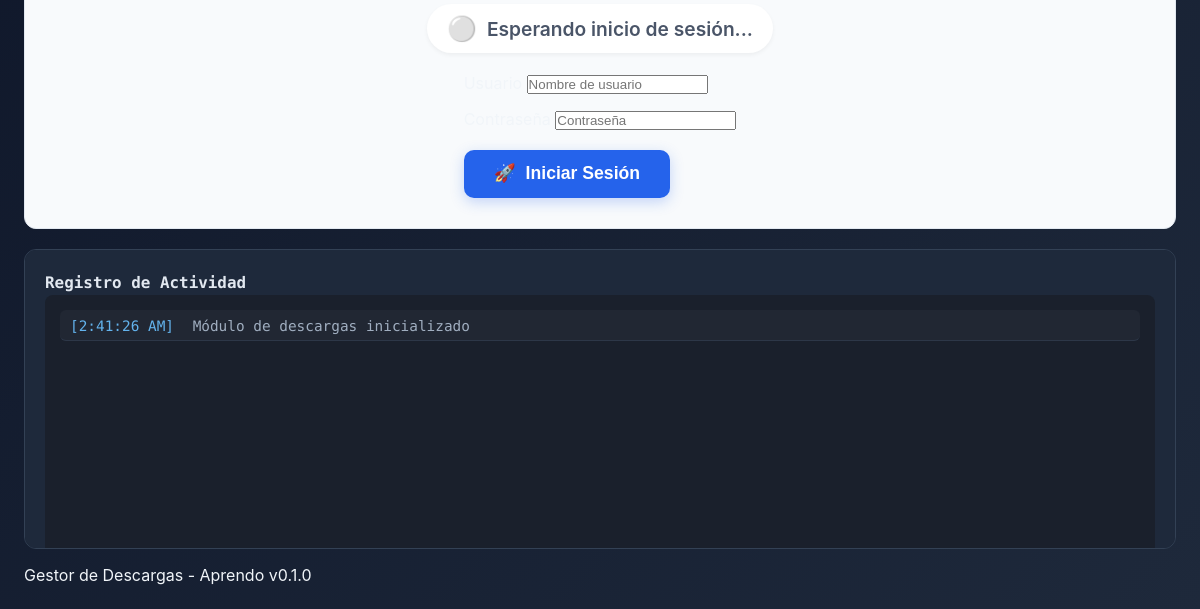
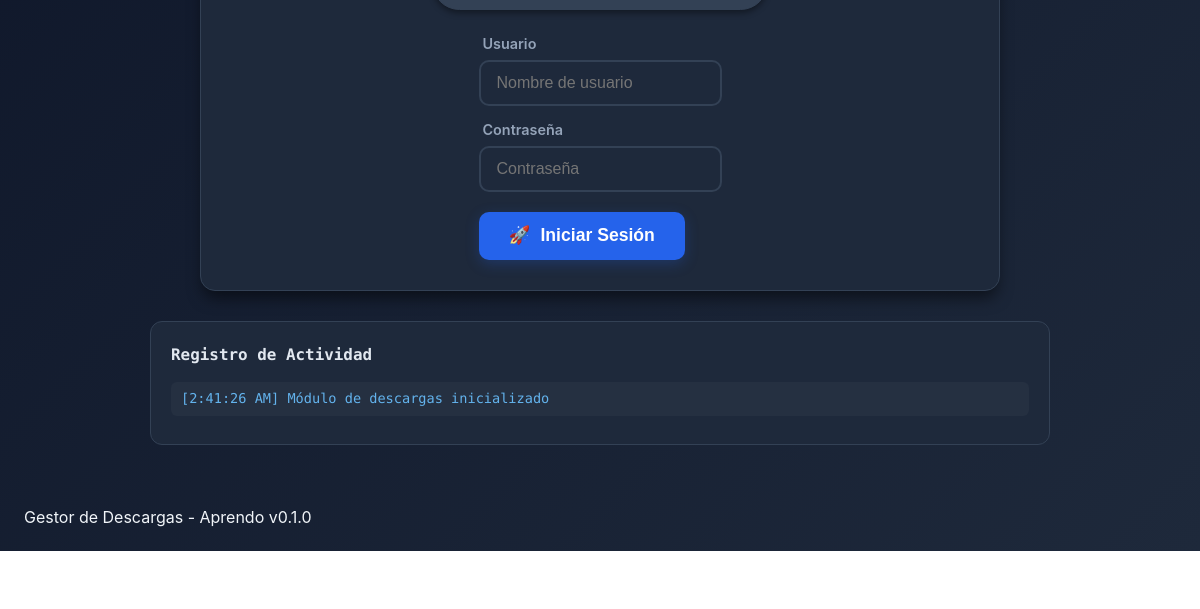
Before and after one commit to Ozauri0/Aprendo, an Electron app: page descargas.html in a window 1200 px wide. Shown: the part 249-858 px from the top of the page. After the commit the page ends 800 px from the top, so only its background shows below. Drawn offline with Linux system fonts and the light colour scheme.

Commit message:
update UI styling with CSS variables, adjust main layout, and replace native alerts with status updates.

```diff
--- a/descargas.css
+++ b/descargas.css
@@ -5,24 +5,30 @@
     flex-direction: column;
     align-items: center;
     padding: 30px;
-    background-color: #f8fafc;
-    border-radius: 12px;
-    margin-bottom: 20px;
-    border: 1px solid #e2e8f0;
+    background: var(--bg-card);
+    border-radius: 15px;
+    margin-bottom: 30px;
+    box-shadow: var(--shadow-lg);
+    border: 1px solid var(--border-color);
+    width: 100%;
+    max-width: 800px;
+    margin-left: auto;
+    margin-right: auto;
 }
 
 .status-display {
     display: flex;
     align-items: center;
     gap: 10px;
-    font-size: 1.2rem;
+    font-size: 1.1rem;
     font-weight: 600;
-    color: #4a5568;
-    margin-bottom: 20px;
-    padding: 10px 20px;
-    background: white;
+    color: var(--text-primary);
+    margin-bottom: 25px;
+    padding: 12px 25px;
+    background: var(--bg-card-light);
     border-radius: 50px;
-    box-shadow: 0 2px 4px rgba(0,0,0,0.05);
+    box-shadow: var(--shadow-md);
+    border: 1px solid var(--border-color);
 }
 
 .status-icon {
@@ -37,43 +43,70 @@
     gap: 10px;
 }
 
-.log-container {
-    margin-top: 20px;
+/* Input Styles */
+.input-group {
+    width: 100%;
 }
 
-.activity-log {
-    background-color: #1a202c;
-    color: #a0aec0;
-    padding: 15px;
-    border-radius: 8px;
-    height: 300px;
-    overflow-y: auto;
-    font-family: 'Consolas', 'Monaco', monospace;
-    font-size: 0.9rem;
-    line-height: 1.5;
+.input-wrapper {
+    display: flex;
+    flex-direction: column;
+    gap: 8px;
 }
 
-.log-entry {
-    margin-bottom: 5px;
-    border-bottom: 1px solid #2d3748;
-    padding-bottom: 2px;
+.input-label {
+    font-size: 0.9rem;
+    font-weight: 600;
+    color: var(--text-secondary);
+    margin-left: 4px;
 }
 
-.log-time {
-    color: #63b3ed;
-    margin-right: 10px;
+.input-field {
+    padding: 12px 16px;
+    border: 2px solid var(--border-color);
+    border-radius: 10px;
+    font-size: 1rem;
+    transition: all 0.2s ease;
+    outline: none;
+    background-color: var(--bg-secondary);
+    color: var(--text-primary);
 }
 
-.log-info { color: #a0aec0; }
-.log-success { color: #48bb78; }
-.log-warning { color: #ed8936; }
-.log-error { color: #f56565; }
+.input-field:focus {
+    border-color: var(--primary-color);
+    box-shadow: 0 0 0 3px rgba(37, 99, 235, 0.2);
+    flex-shrink: 0;
+}
+
+.log-info {
+    color: #63b3ed;
+}
+
+.log-success {
+    color: #68d391;
+}
+
+.log-warning {
+    color: #fbd38d;
+}
+
+.log-error {
+    color: #fc8181;
+}
 
 /* Animations */
 @keyframes pulse {
-    0% { opacity: 1; }
-    50% { opacity: 0.5; }
-    100% { opacity: 1; }
+    0% {
+        opacity: 1;
+    }
+
+    50% {
+        opacity: 0.5;
+    }
+
+    100% {
+        opacity: 1;
+    }
 }
 
 .status-processing .status-icon {
--- a/descargas.html
+++ b/descargas.html
@@ -21,14 +21,6 @@
         </header>
 
         <main>
-            <div class="section-card">
-                <div class="section-header">
-                    <h2>🔐 Acceso al Sistema</h2>
-                    <p class="section-description">
-                        Inicia sesión para acceder a las herramientas de descarga.
-                    </p>
-                </div>
-
             <div class="control-panel">
                 <div class="status-display" id="statusDisplay">
                     <span class="status-icon">⚪</span>
@@ -41,8 +33,7 @@
                         style="display: flex; flex-direction: column; gap: 15px; margin-bottom: 20px; max-width: 300px; margin-left: auto; margin-right: auto;">
                         <div class="input-wrapper">
                             <label class="input-label" for="loginUsername">Usuario</label>
-                                <input type="text" id="loginUsername" placeholder="Nombre de usuario"
-                                    class="input-field">
+                            <input type="text" id="loginUsername" placeholder="Nombre de usuario" class="input-field">
                         </div>
                         <div class="input-wrapper">
                             <label class="input-label" for="loginPassword">Contraseña</label>
@@ -81,11 +72,11 @@
                 </div>
             </div>
 
-                <div class="log-container">
+            <div class="log-container"
+                style="display: flex; flex-direction: column; gap: 15px; margin-bottom: 20px; max-width: 900px; margin-left: auto; margin-right: auto;">
                 <h3>Registro de Actividad</h3>
                 <div id="activityLog" class="activity-log">
                     <!-- Logs will appear here -->
-                    </div>
                 </div>
             </div>
         </main>
--- a/descargas.js
+++ b/descargas.js
@@ -82,7 +82,7 @@ async function startLoginProcess() {
     const password = passwordInput.value;
 
     if (!username || !password) {
-        alert('Por favor ingrese usuario y contraseña');
+        updateStatus('⚠️ Por favor ingrese usuario y contraseña', 'warning');
         return;
     }
 
@@ -125,7 +125,7 @@ async function startDownloadLoop() {
     const downloadBtn = document.getElementById('downloadBtn');
 
     if (!startId || !endId || startId > endId) {
-        alert('Por favor ingrese un rango de IDs válido.');
+        updateStatus('⚠️ Por favor ingrese un rango de IDs válido.', 'warning');
         return;
     }
 
@@ -226,8 +226,11 @@ async function startDownloadLoop() {
                     log(`   URL: ${currentUrl}`, 'warning');
                     log(`   Título: ${currentTitle}`, 'warning');
 
-                    if (await page.$('#inputName')) {
+                    if (await page.$('#inputName') || currentTitle.includes('Log in') || currentTitle.includes('Entrar')) {
                         log('   ❌ Detectado formulario de login. Sesión perdida.', 'error');
+                        // Force reconnection on next iteration
+                        try { await browser.close(); } catch (e) { }
+                        globalBrowser = null;
                     }
 
                     emptyCount++;
```
Lines whose indentation alone changed are shown as unchanged.
